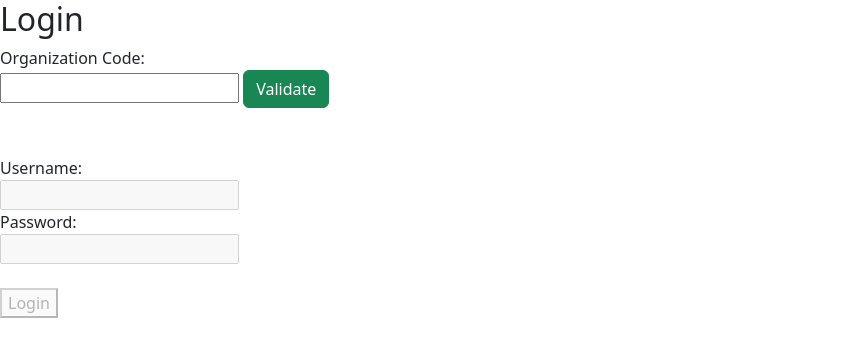
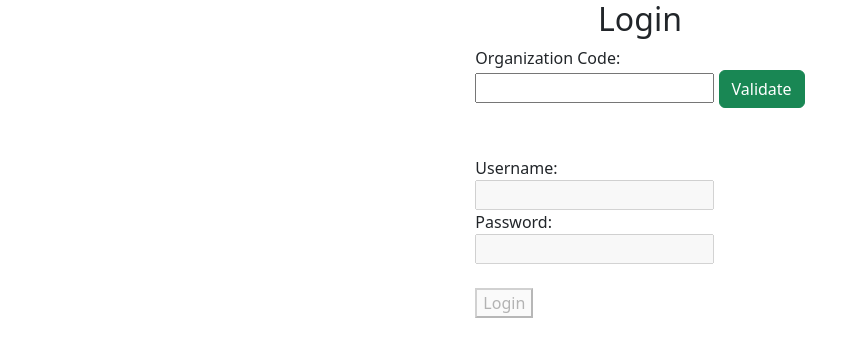
Before and after one commit to Mitimitra/04_FlaskWebApp, a Flask app: page / in a window 1280 px wide. Shown: the top 357 px of the page, without its empty margins (0-868 px from the left). Run offline with Flask 3, Linux system fonts and the light colour scheme; some libraries are stand-ins or nearby versions.

Commit message:
Changes made in login.html, dashboard.html and app.py

```diff
--- a/app.py
+++ b/app.py
@@ -154,6 +154,12 @@ def validate_org():
     return jsonify({'valid': bool(result)})
 
 
+@app.route("/logout")
+def logout():
+    session.clear()
+    return redirect("/login")
+
+
 
 
 if __name__ == '__main__':
--- a/templates/dashboard.html
+++ b/templates/dashboard.html
@@ -55,6 +55,9 @@
                     <ul class="dropdown-menu dropdown-menu-end" aria-labelledby="navbarDropdownProfile">
                         <li><a class="dropdown-item" href="#">Change Password</a></li>
                         <li><a class="dropdown-item" href="#">Account Settings</a></li>
+                        {% if 'emp_name' in session %}
+                        <li><a class="dropdown-item" href="{{ url_for("logout") }}">Logout</a></li>
+                        {% endif %}
                     </ul>
                 </li>
             </ul>
--- a/templates/login.html
+++ b/templates/login.html
@@ -19,26 +19,26 @@
                 document.getElementById('username').disabled = false;
                 document.getElementById('password').disabled = false;
                 document.getElementById('login_button').disabled = false;
-                document.getElementById('org_status').innerText = "✔ Organization Code verified.";
-                document.getElementById('org_status').style.color = "green";
+                document.getElementById('org_status').innerHTML = `<div class="alert alert-success" role="alert">Organisation Code is Valid</div>`;
             } else {
                 document.getElementById('username').disabled = true;
                 document.getElementById('password').disabled = true;
                 document.getElementById('login_button').disabled = true;
-                document.getElementById('org_status').innerText = "✘ Invalid Organization Code.";
-                document.getElementById('org_status').style.color = "red";
+                document.getElementById('org_status').innerHTML = `<div class="alert alert-danger" role="alert">Organisation Code is not Valid</div>`;
             }
         }
     </script>
 </head>
 <body>
-    <h2>Login</h2>
-
+    <h2 class="text-center">Login</h2>
+    <div class="d-flex justify-content-center align-center">
     <form method="POST" action="/login">
         <label>Organization Code:</label><br>
         <input type="text" name="org_code" id="org_code" required>
         <button type="button" onclick="validateOrgCode()" class="btn btn-success">Validate</button><br>
-        <span id="org_status"></span><br><br>
+        <span id="org_status">
+
+        </span><br><br>
 
         <label>Username:</label><br>
         <input type="text" name="username" id="username" required disabled><br>
@@ -54,6 +54,7 @@
     {% elif message %}
         <script>alert("{{ message | e }}");</script>
     {% endif %}
+    </div>
     <script src="https://cdn.jsdelivr.net/npm/bootstrap@5.3.7/dist/js/bootstrap.bundle.min.js" integrity="sha384-ndDqU0Gzau9qJ1lfW4pNLlhNTkCfHzAVBReH9diLvGRem5+R9g2FzA8ZGN954O5Q" crossorigin="anonymous"></script>
 
 </body>
```
